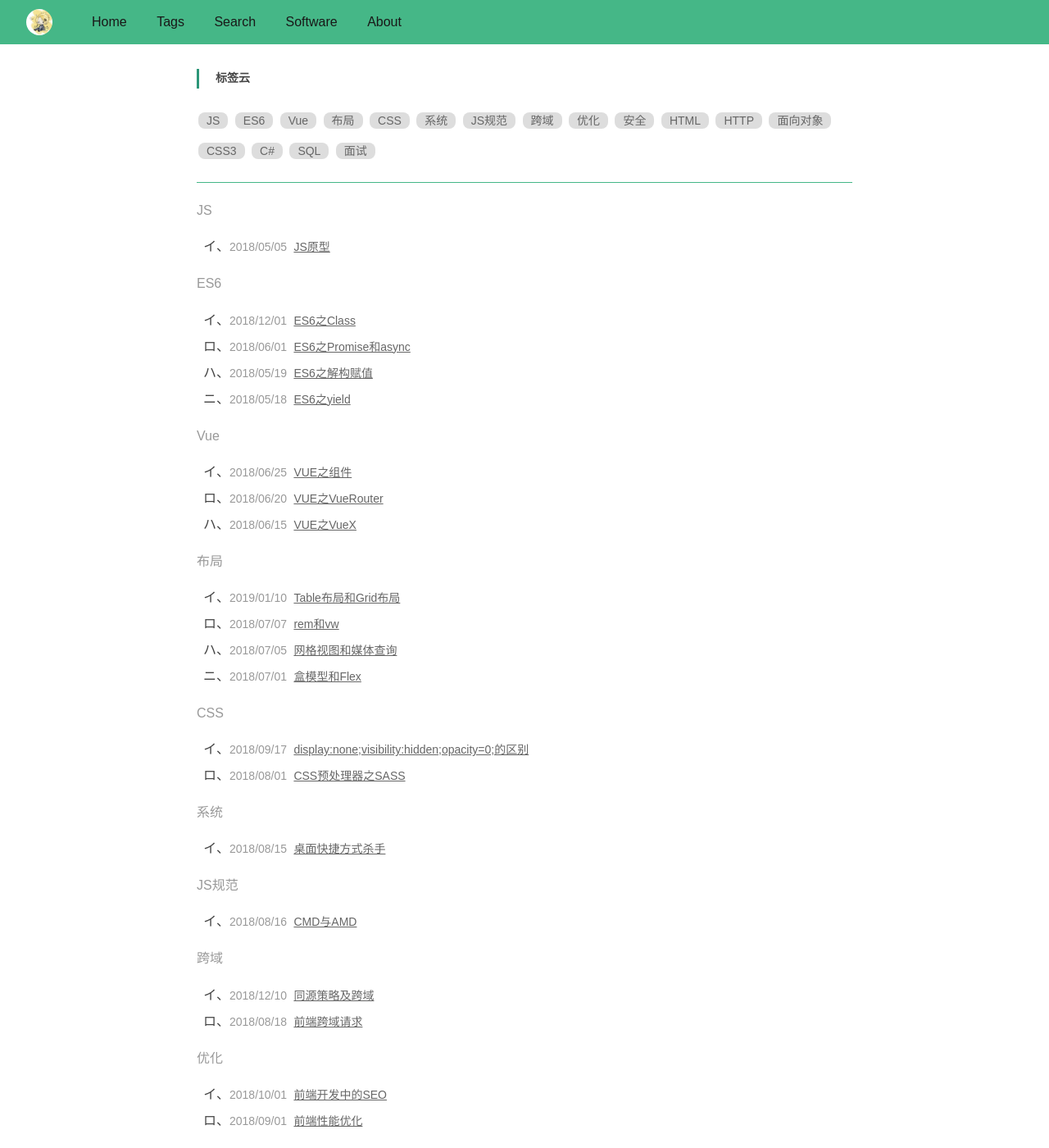
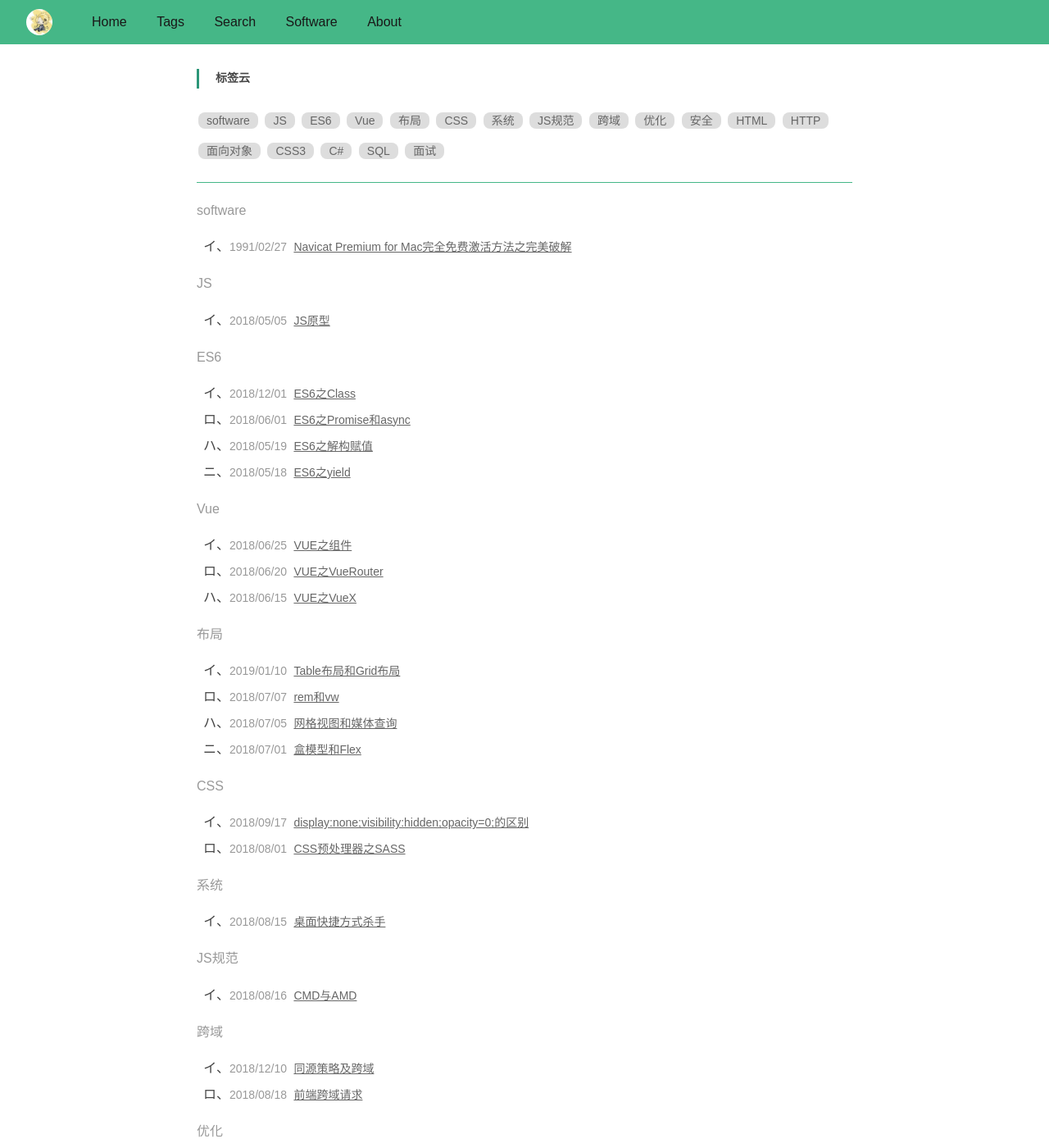
Before and after one commit to yingmhd/ymhdblog, a Jekyll site: the page built from pages/tags.html, in a window 1280 px wide and 1400 px high. Shown: the whole window at 82% size. Built offline with Jekyll 4.4.1, drawn with Linux system fonts in a browser that asks for light colours.

Commit message:
再次完善

```diff
--- a/_posts/1991-02-27-navicat.md
+++ b/_posts/1991-02-27-navicat.md
@@ -3,6 +3,7 @@
 title: Navicat Premium for Mac完全免费激活方法之完美破解
 type: software
 imgurl: navicat.png
+tags: software
 ---
 
 ## 前言
--- a/static/css/common.css
+++ b/static/css/common.css
@@ -60,8 +60,11 @@
     background:url("../img/logo.jpg") ;
     background-size: cover;
     margin-top: .7em;
+    transition: all .5s ease-in-out;
 }
-
+#header .logo:hover {
+    transform: rotateZ(360deg);
+}
 #header .title{
     display: none;
     line-height: 3.4em;
```
Also changed, not shown: static/css/search.css (+5 -2 lines).
